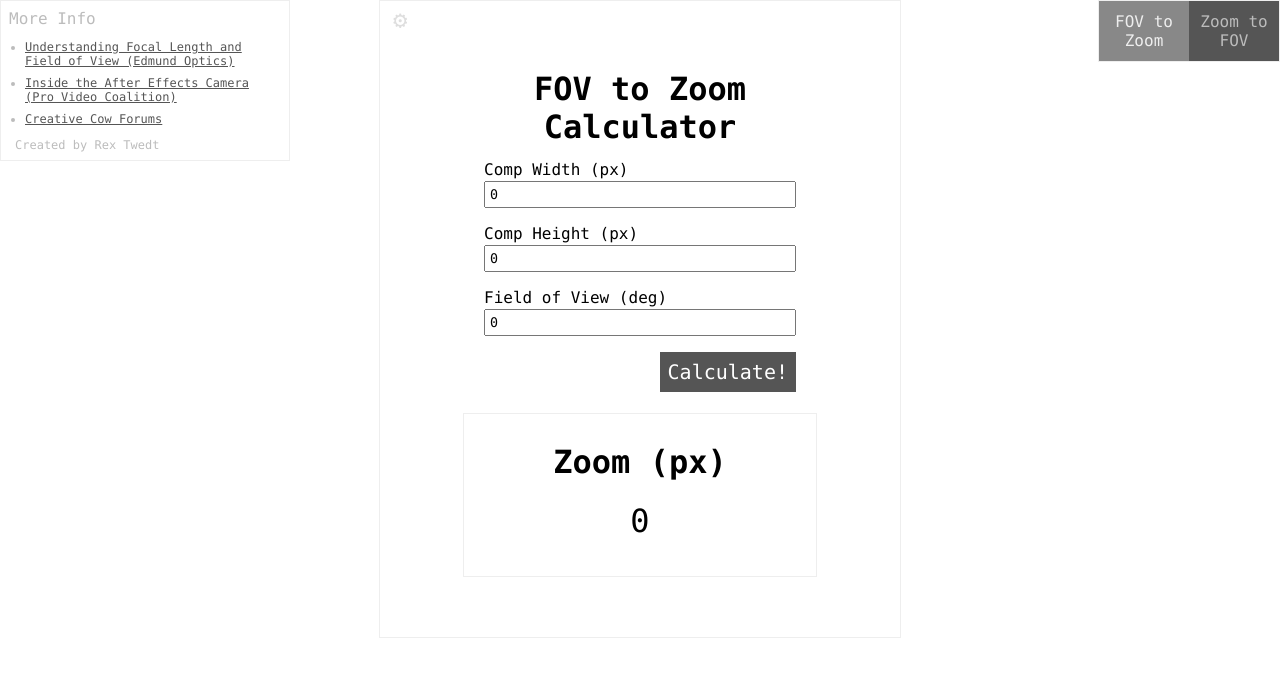
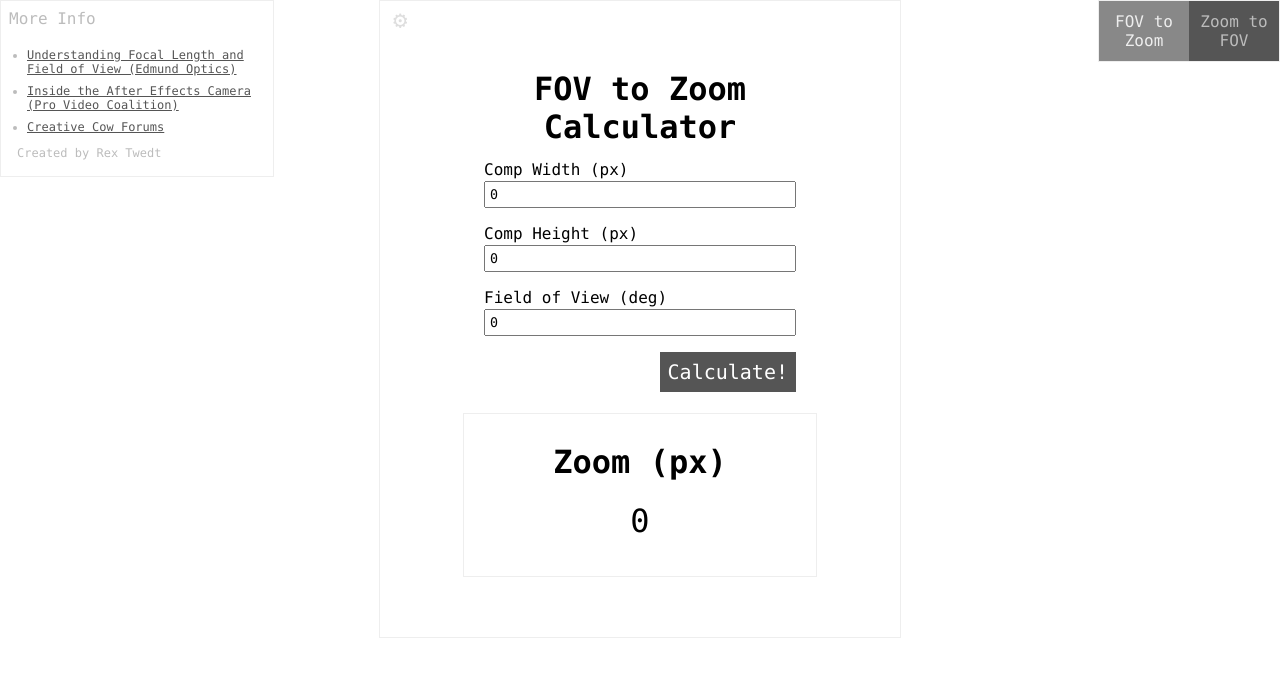
Before and after one commit to retwedt/fov-to-zoom, a plain HTML site: page index.html in a window 1280 px wide. Drawn offline with Linux system fonts and the light colour scheme.

```diff
--- a/styles/main.css
+++ b/styles/main.css
@@ -34,8 +34,8 @@ body {
   transition: all 0.25s;
 }
 #more-info #more-info-dialog {
-  width: 260px;
-  padding: 0 6px;
+  width: 240px;
+  padding: 8px;
   background-color: #ffffff;
   color: #bcbcbc;
   font-size: 12px;
```
